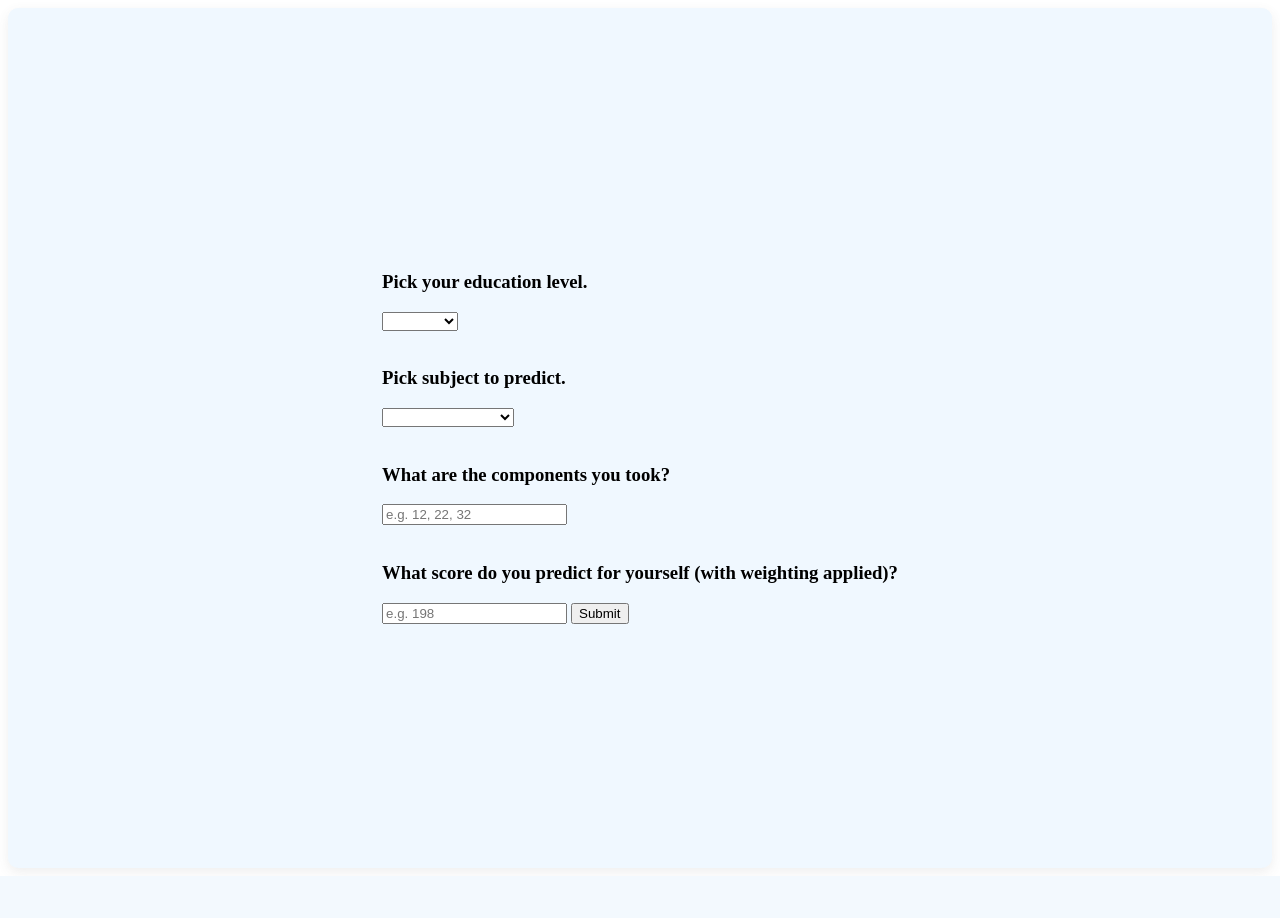
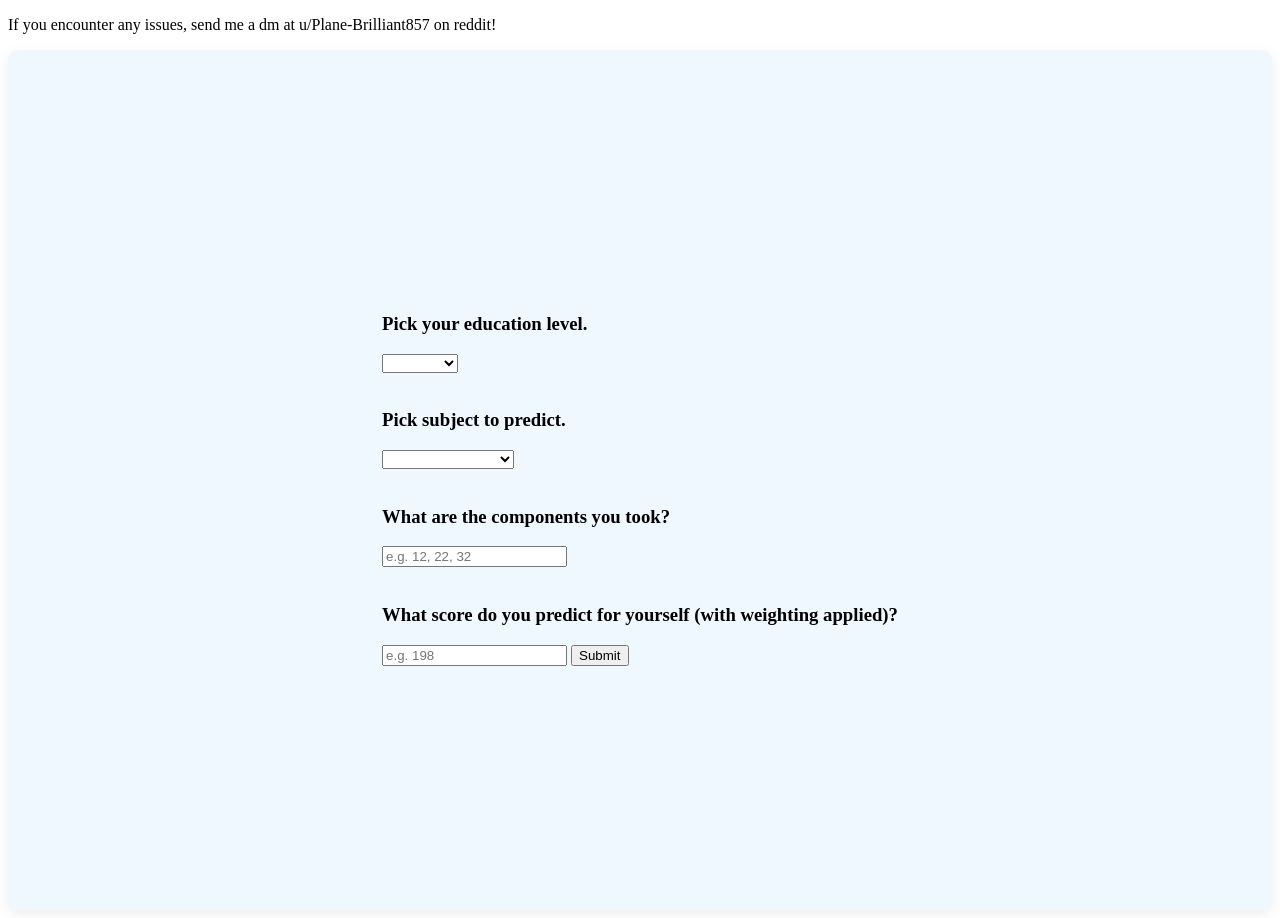
Before and after one commit to Four30/prediction, a Flask app: page / in a window 1280 px wide. Before the commit the page ends 624 px from the top, so only its background shows below. Run offline with Flask 3, Linux system fonts and the light colour scheme.

Commit message:
added contact

```diff
--- a/templates/frontend_prototype.html
+++ b/templates/frontend_prototype.html
@@ -5,6 +5,9 @@
         <link rel="stylesheet" href="{{ url_for('static', filename= '/css_frontend_prototype.css') }}">
     </head>
     <body>
+        <div class = "identity">
+            <p> If you encounter any issues, send me a dm at u/Plane-Brilliant857 on reddit!</p>
+        </div>
         <div class = ""></div>
         <div class ="box">
             <div class="form">
```
Also changed, not shown: static/css_frontend_prototype.css (line endings or trailing spaces).
